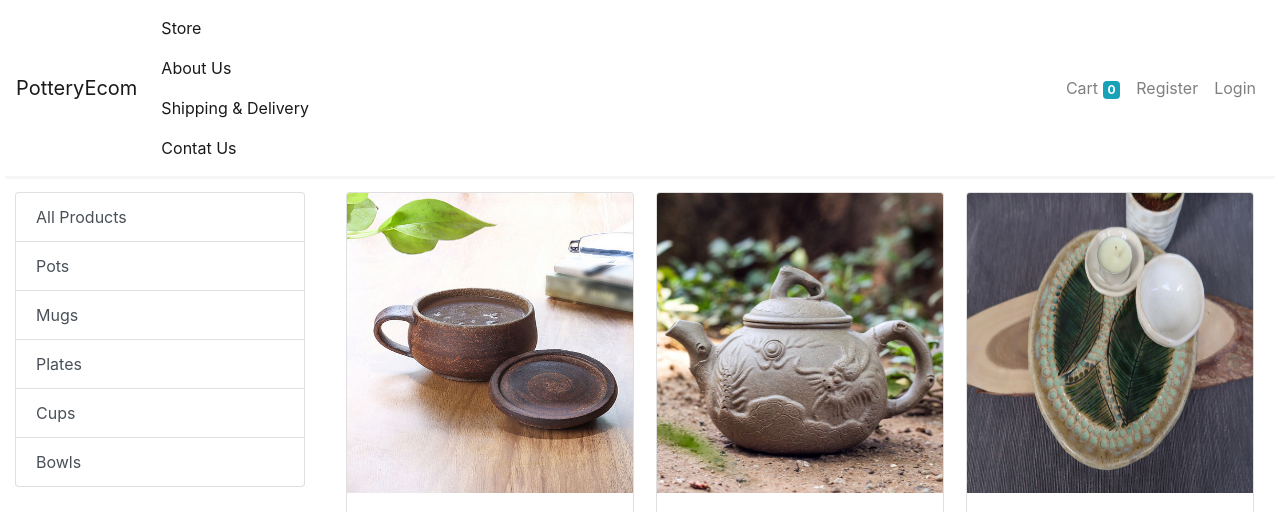
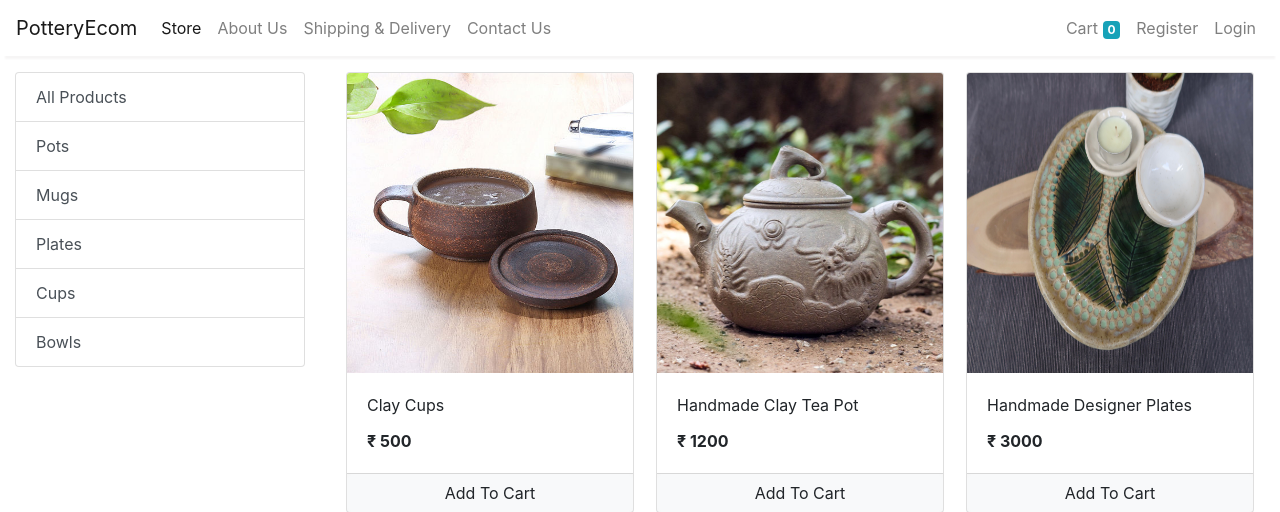
Before and after one commit to tanmaypatil15/Handmade-Pottery-Selling-Website, a Django app: page /store in a window 1280 px wide. Shown: the top 512 px of the page. Run offline with Django 3.2, Linux system fonts and the light colour scheme; data comes from the database, SQL or seed files in the repository; both versions use the stored data as it was after the commit; some libraries are stand-ins or nearby versions.

Commit message:
update base.html

```diff
--- a/store/templates/base.html
+++ b/store/templates/base.html
@@ -43,11 +43,10 @@
       <ul class="navbar-nav mr-auto">
         <li class="nav-item active">
           <a class="nav-link" href="/store">Store <span class="sr-only">(current)</span></a>
-          <a class="nav-link" href="/store">About Us <span class="sr-only">(current)</span></a>
-          <a class="nav-link" href="/store">Shipping &amp; Delivery <span class="sr-only">(current)</span></a>
-          <a class="nav-link" href="/store">Contat Us <span class="sr-only">(current)</span></a>
         </li>
-
+        <li><a class="nav-link" href="/store">About Us <span class="sr-only">(current)</span></a></li>
+        <li><a class="nav-link" href="/store">Shipping &amp; Delivery <span class="sr-only">(current)</span></a></li>
+        <li><a class="nav-link" href="/store">Contact Us <span class="sr-only">(current)</span></a></li>
       </ul>
 
 
```
Also changed, not shown: db.sqlite3.
